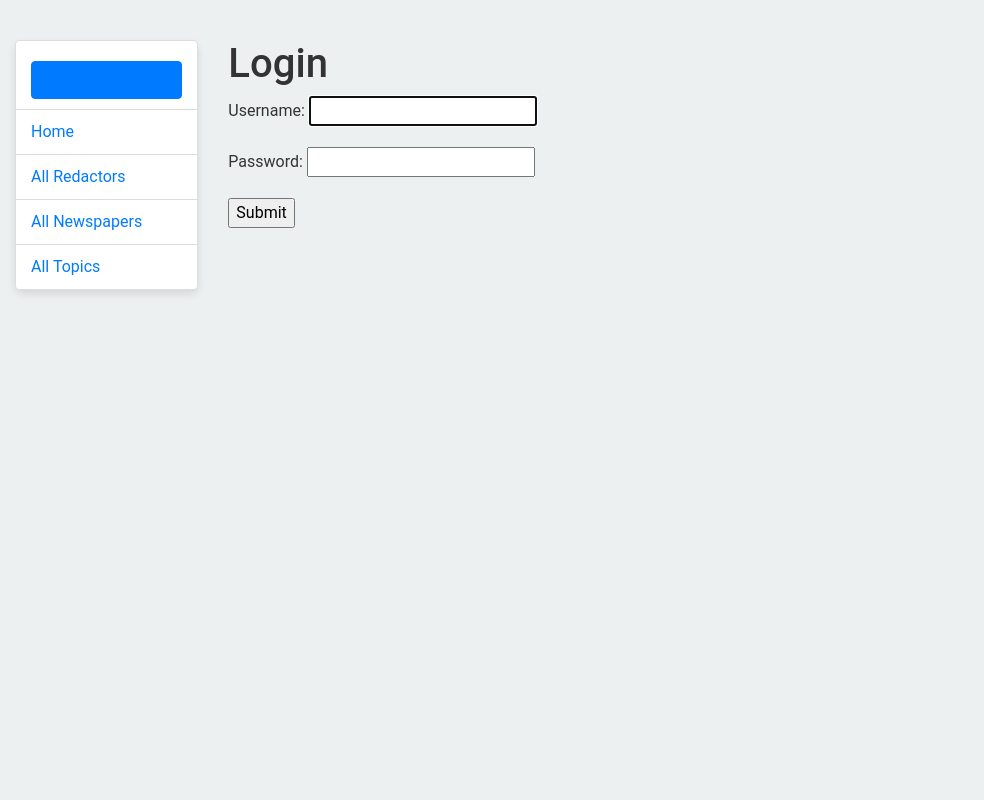
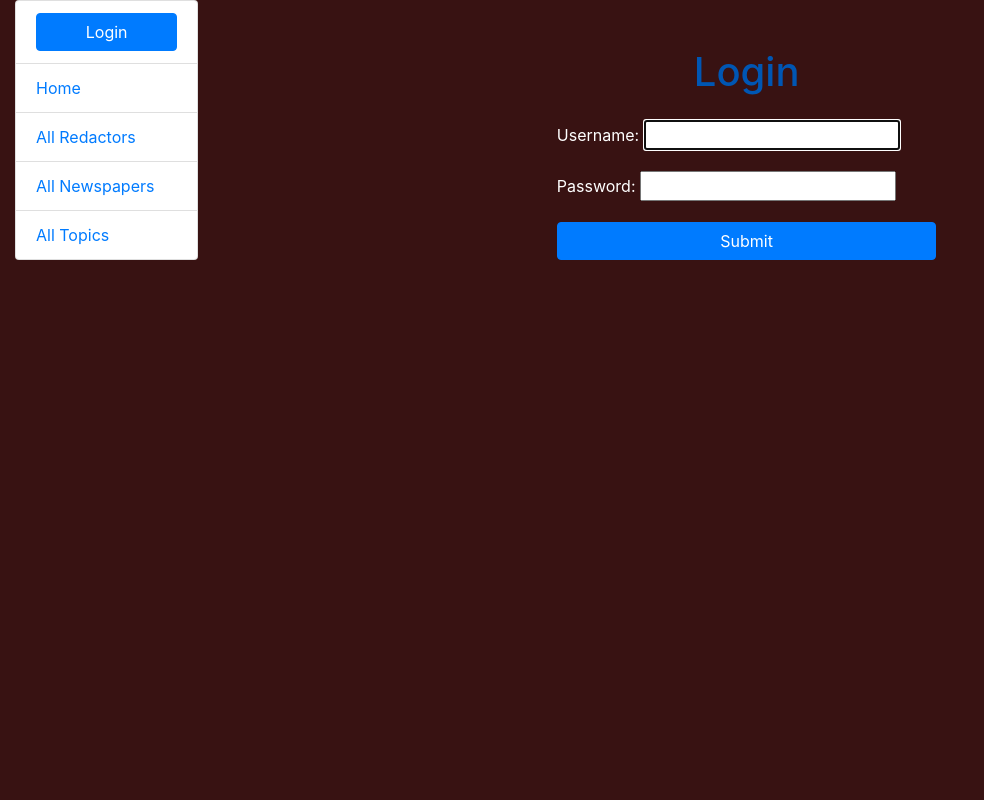
Before and after one commit to EugeneDolinskiy/news-agency, a Django app: page /accounts/login/ in a window 1280 px wide. Shown: the whole page, without its empty margins (0-984 px from the left). Run offline with Django 5.2, Linux system fonts and the light colour scheme.

Commit message:
add stylish formatting to the login and logout pages

```diff
--- a/static/css/styles.css
+++ b/static/css/styles.css
@@ -1,165 +1,73 @@
 body {
-    font-family: 'Roboto', sans-serif;
-    background-color: #ecf0f1;
-    margin-top: 40px;
-    padding: 0;
-    color: #333;
+    background-color: rgb(56, 18, 18);
+    margin: 0;
+    display: flex;
+    justify-content: center;
+    align-items: flex-start;
+    height: 100vh;
+}
+
+h1 {
+    font-size: 2.5rem;
+    color: #0056b3;
+}
+
+.btn-primary {
+    background-color: #007bff;
+    border-color: #007bff;
+}
+
+.table-responsive {
+    margin-top: 30px;
+}
+
+.table {
+    width: 100%;
+    background-color: white;
+    border-radius: 10px;
+    overflow: hidden;
+}
+
+.table th,
+.table td {
+    padding: 12px;
+    text-align: center;
+}
+
+.table th {
+    background-color: #343a40;
+    color: white;
+}
+
+.table-striped tbody tr:nth-child(odd) {
+    background-color: #f2f2f2;
+}
+
+.alert {
+    background-color: #e2e3e5;
+    color: #383d41;
+    border-radius: 10px;
+    font-size: 1.2rem;
+}
+
+.alert i {
+    font-size: 1.5rem;
+}
+
+.btn-primary:hover {
+    background-color: #0056b3;
+    border-color: #0056b3;
+}
+
+.text-decoration-none {
+    text-decoration: none;
 }
 
 .container {
-    width: 85%;
-    margin: 0 auto;
-    padding: 40px;
-    background-size: cover;
-    background-position: center;
-    background-repeat: no-repeat;
-    border-radius: 12px;
-    box-shadow: 0 10px 20px rgba(0, 0, 0, 0.15);
-    transition: transform 0.3s ease, box-shadow 0.3s ease;
-    position: relative;
-    overflow: hidden;
+    width: 80%;
+    padding: 20px;
 }
 
-.container::before {
-    content: "";
-    position: absolute;
-    top: 0;
-    left: 0;
-    width: 100%;
-    height: 100%;
-    background: rgba(0, 0, 0, 0.8);
-    border-radius: 12px;
-    z-index: 1;
+.content-container {
+    padding-top: 70px;
 }
-
-.page-title,
-.intro-text,
-.stats-section {
-    position: relative;
-    z-index: 2;
-}
-
-.container:hover {
-    transform: translateY(-10px);
-    box-shadow: 0 20px 30px rgba(0, 0, 0, 0.2);
-}
-
-.page-title {
-    text-align: center;
-    color: #ffffff;
-    font-size: 3em;
-    font-weight: 700;
-    margin-bottom: 20px;
-    text-transform: uppercase;
-    letter-spacing: 2px;
-    transition: color 0.3s ease;
-}
-
-.page-title:hover {
-    color: #3498db;
-}
-
-.intro-text {
-    text-align: center;
-    color: #ffffff;
-    font-size: 1.2em;
-    margin-bottom: 40px;
-    line-height: 1.5;
-}
-
-.stats-section {
-    display: flex;
-    justify-content: space-between;
-    flex-wrap: wrap;
-    gap: 20px;
-}
-
-.stats-item {
-    flex: 1;
-    min-width: 280px;
-    padding: 25px;
-    background-color: #fff;
-    border-radius: 10px;
-    box-shadow: 0 10px 15px rgba(0, 0, 0, 0.1);
-    transition: transform 0.3s ease, box-shadow 0.3s ease;
-}
-
-.stats-item:hover {
-    transform: translateY(-5px);
-    box-shadow: 0 15px 25px rgba(0, 0, 0, 0.15);
-}
-
-.stats-title {
-    color: #34495e;
-    font-size: 1.6em;
-    font-weight: 600;
-    margin-bottom: 10px;
-}
-
-.stats-list {
-    list-style-type: none;
-    padding: 0;
-}
-
-.stats-list li {
-    margin: 12px 0;
-    font-size: 1.2em;
-    display: flex;
-    justify-content: space-between;
-    align-items: center;
-}
-
-.badge {
-    background-color: #3498db;
-    color: #fff;
-    padding: 8px 16px;
-    border-radius: 50px;
-    font-weight: 600;
-    box-shadow: 0 2px 5px rgba(0, 0, 0, 0.15);
-}
-
-.sidebar-nav {
-    background-color: #f8f9fa;
-    /* Light background color */
-    border-radius: 8px;
-    box-shadow: 0 4px 8px rgba(0, 0, 0, 0.1);
-    /* Subtle shadow */
-}
-
-.sidebar-nav .list-group-item {
-    padding: 10px 15px;
-    border: 1px solid #ddd;
-    /* Light border */
-}
-
-.sidebar-nav .list-group-item:hover {
-    background-color: #e9ecef;
-    /* Light hover effect */
-}
-
-.sidebar-nav a {
-    color: #007bff;
-    text-decoration: none;
-}
-
-.sidebar-nav a:hover {
-    text-decoration: underline;
-}
-
-.btn-block {
-    margin-top: 10px;
-}
-
-@media (max-width: 768px) {
-    .container {
-        width: 95%;
-    }
-
-    .stats-section {
-        flex-direction: column;
-    }
-
-    .stats-item {
-        min-width: auto;
-    }
-}
--- a/templates/registration/login.html
+++ b/templates/registration/login.html
@@ -1,14 +1,28 @@
 {% extends "base.html" %}
 
-
 {% block content %}
-  <h1>Login</h1>
-  {% if form.errors %}
-    <p style="color: red">Invalid credentials</p>
-  {% endif %}
-  <form method="post" action="{% url 'login' %}">
-    {% csrf_token %}
-    {{ form.as_p }}
-    <input type="submit" value="Submit">
-  </form>
+  <div class="container py-5">
+    <div class="row justify-content-center">
+      <div class="col-md-6">
+        <h1 class="text-center mb-4">Login</h1>
+        {% if form.errors %}
+          <div class="alert alert-danger">
+            Invalid credentials
+          </div>
+        {% endif %}
+        <form method="post" action="{% url 'login' %}">
+          {% csrf_token %}
+          <div class="mb-3">
+            <label for="username" class="form-label text-white">Username:</label>
+            {{ form.username }}
+          </div>
+          <div class="mb-3">
+            <label for="password" class="form-label text-white">Password:</label>
+            {{ form.password }}
+          </div>
+          <button type="submit" class="btn btn-primary w-100">Submit</button>
+        </form>
+      </div>
+    </div>
+  </div>
 {% endblock %}
```
Also changed, not shown: templates/registration/logged_out.html (+9 -2 lines).
